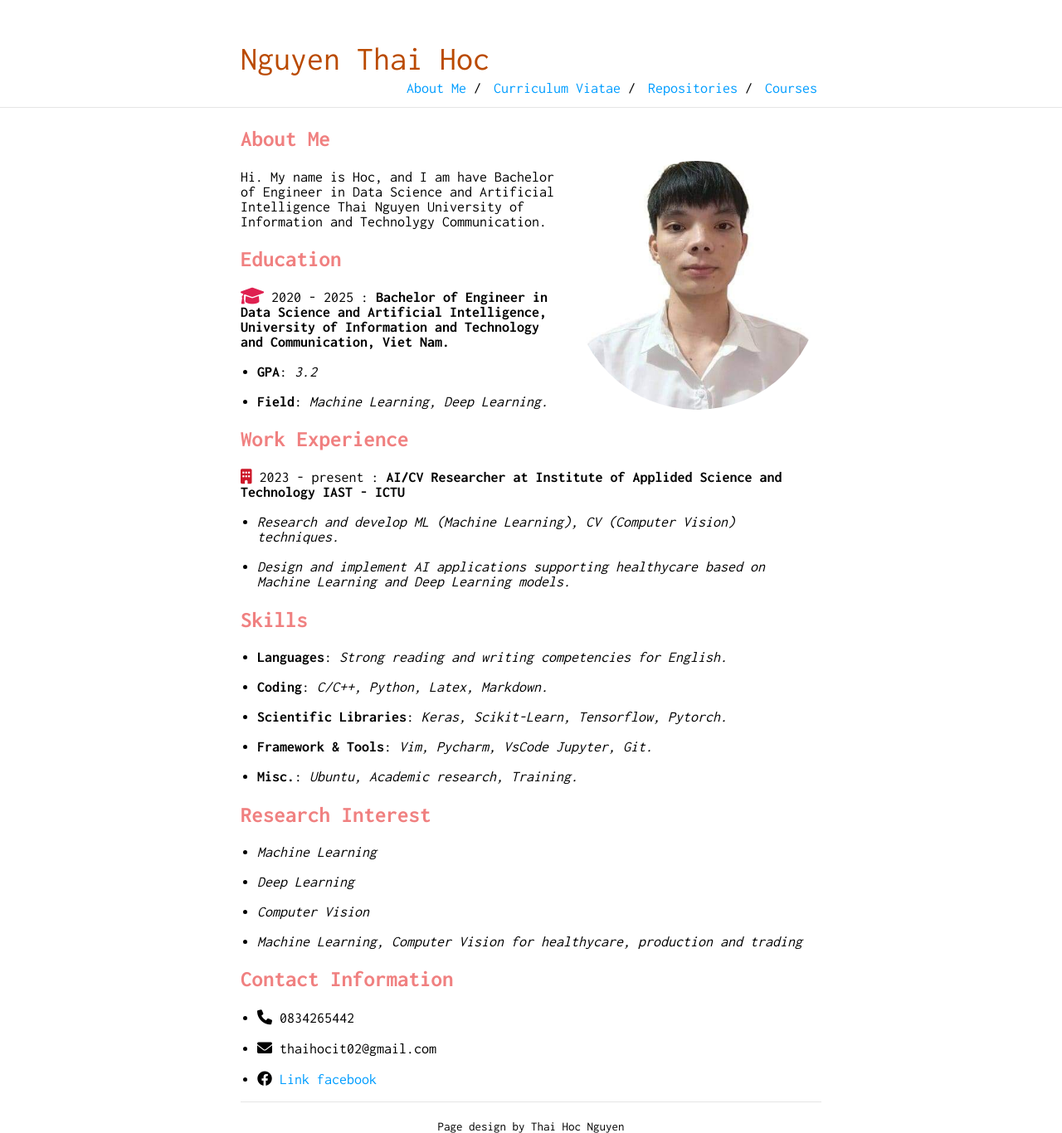
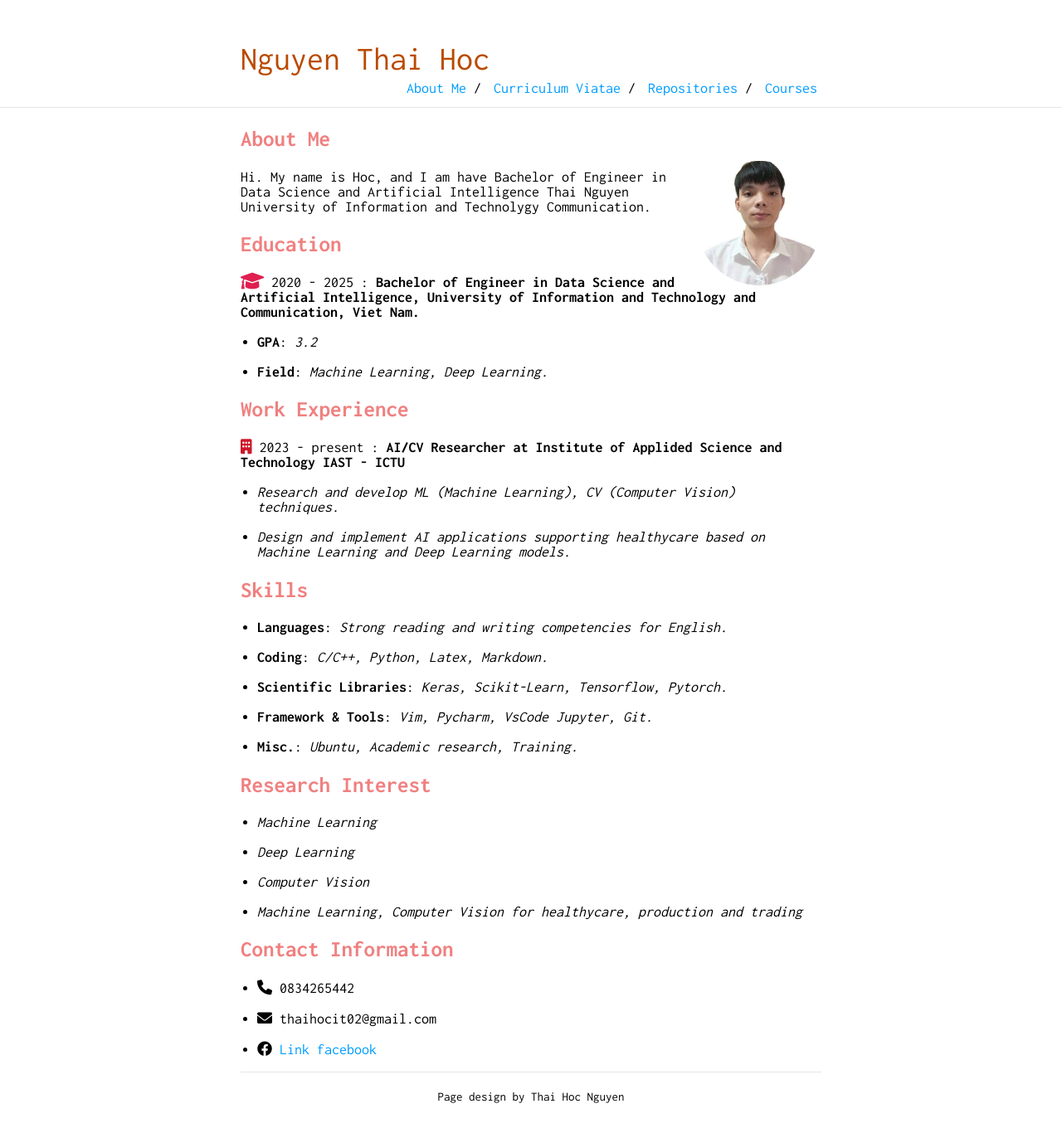
Before and after one commit to nguyenthaihoc02/About-Me, a Jekyll site: the page built from index.md, in a window 1280 px wide. Shown: the whole page at 83% size. Built offline with Jekyll 4.4.1, drawn with Linux system fonts in a browser that asks for light colours; after the commit the page ends 1330 px from its top, so only the background shows below that.

Commit message:
update cs

```diff
--- a/_sass/vars.scss
+++ b/_sass/vars.scss
@@ -3,7 +3,7 @@
  */
 
 $accent: #009dff;
-$image-size: 300px;
+$image-size: 150px;
 
 /*
  * Build Variables, don't touch
```
